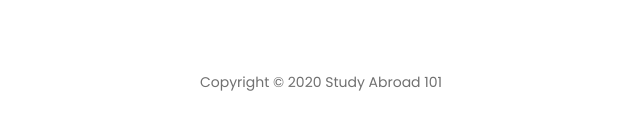
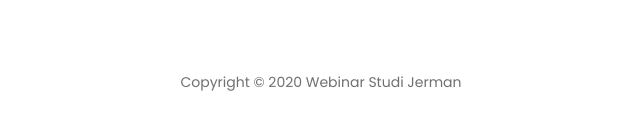
Before and after one commit to mhtontowi/seminar, a plain HTML site: page index.html in a window 1280 px wide. Shown: the part 3719-3849 px from the top of the page, 319-959 px from the left. Drawn offline with Linux system fonts and the light colour scheme.

Commit message:
Update index.html

```diff
--- a/index.html
+++ b/index.html
@@ -1,10 +1,6 @@
 <!DOCTYPE html>
 <html lang="en">
 <head>
-<!--
-New Event
-http://www.templatemo.com/tm-486-new-event
--->
 <title>Webinar Studi Jerman</title>
 <meta name="description" content="Webinar Testing Website">
 <meta name="author" content="PMII Jerman">
@@ -581,7 +577,7 @@ http://www.templatemo.com/tm-486-new-event
 		<div class="row">
 
 			<div class="col-md-12 col-sm-12">
-				<p class="wow fadeInUp" data-wow-delay="0.6s">Copyright &copy; 2020 Study Abroad 101</p>
+				<p class="wow fadeInUp" data-wow-delay="0.6s">Copyright &copy; 2020 Webinar Studi Jerman</p>
 
 				<!--
 				<ul class="social-icon">
```
